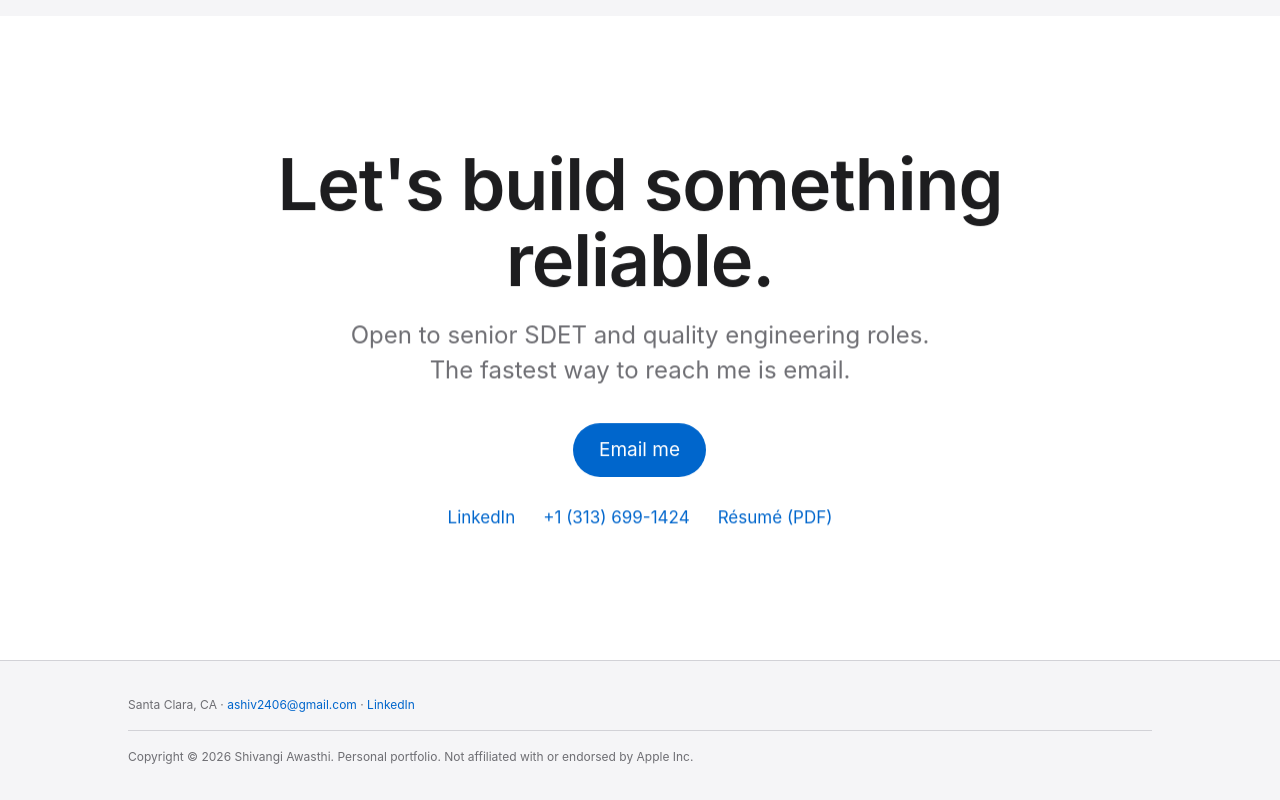
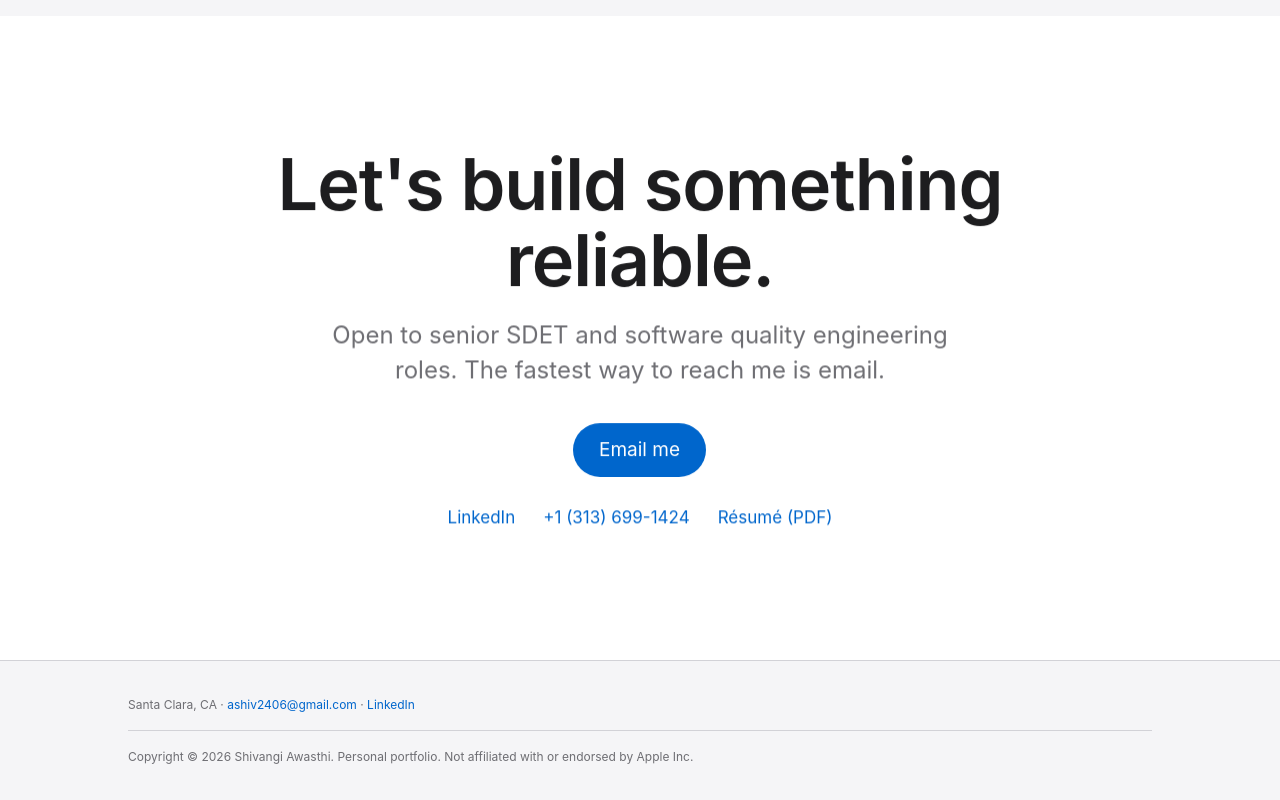
Before and after one commit to grooovypanda/Portfolio, a plain HTML site: page index.html in a window 1280 px wide. Shown: the part 7279-8079 px from the top of the page. Drawn offline with Linux system fonts and the light colour scheme.

Commit message:
Update index.html

```diff
--- a/index.html
+++ b/index.html
@@ -398,7 +398,7 @@ mismatches = (source.join(target, <span class="s">"key"</span>, <span class="s">
   <section class="contact" id="contact">
     <div class="wrap">
       <h2 class="reveal">Let's build something<br>reliable.</h2>
-      <p class="reveal">Open to senior SDET and quality engineering roles. The fastest way to reach me is email.</p>
+      <p class="reveal">Open to senior SDET and software quality engineering roles. The fastest way to reach me is email.</p>
       <a class="btn reveal" href="mailto:ashiv2406@gmail.com">Email me</a>
       <div class="contact-secondary reveal">
         <a href="https://linkedin.com/in/awasthishivangi24" target="_blank" rel="noopener">LinkedIn</a>
```
